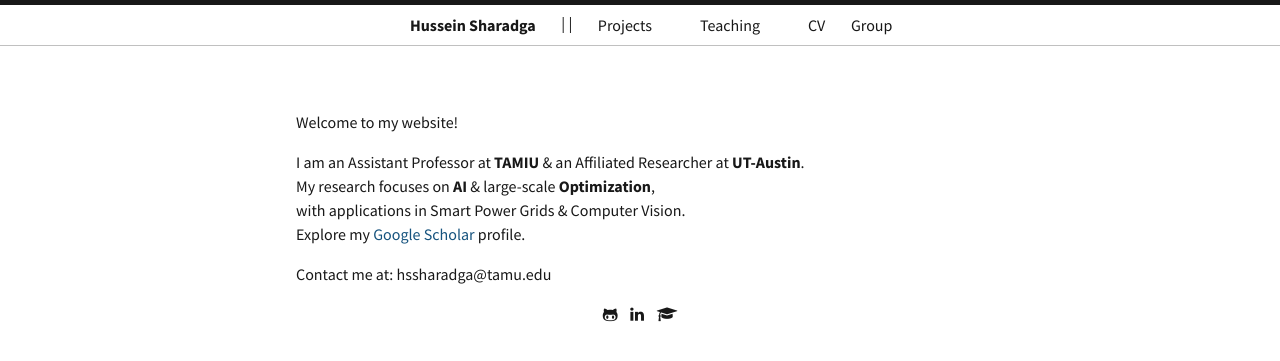
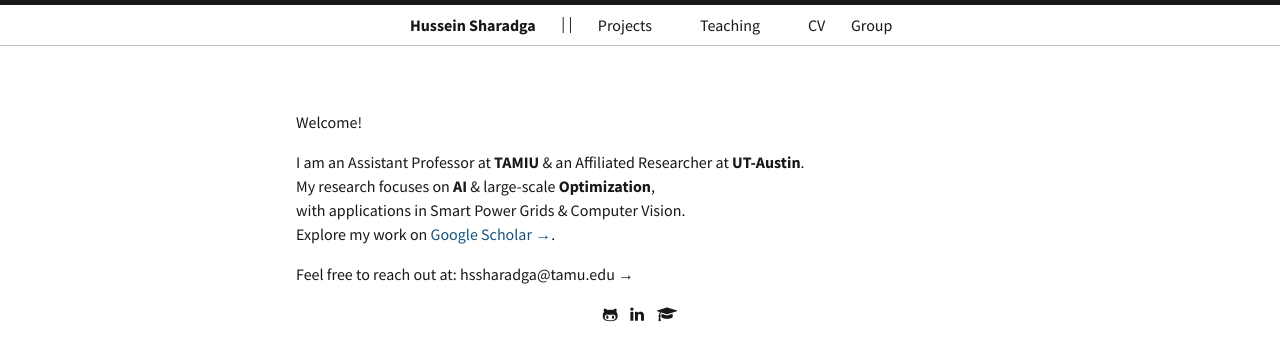
Before and after one commit to hssharadga/hssharadga.github.io, a Jekyll site: the page built from index.html, in a window 1280 px wide. Shown: the top 361 px of the page. Built offline with Jekyll 4.4.1, drawn with Linux system fonts in a browser that asks for light colours.

Commit message:
Update index.html

```diff
--- a/index.html
+++ b/index.html
@@ -13,7 +13,7 @@
 <!--   <img src="/assets/Pic Hussein.jpg" alt="Hussein's Photo" height="120" align="right" style="border-radius: 50%; border: 2px solid #ddd;"> -->
 
    <p style="text-align: left;">
-  Welcome to my website! <br>
+  Welcome! <br>
    </p>
 
  <p style="text-align: left;">
@@ -21,7 +21,7 @@
 My research focuses on <b>AI</b> & large-scale <b>Optimization</b>,  <br>
 with applications in Smart Power Grids & Computer Vision. <br>
 
-Explore my <a href="https://scholar.google.com/citations?user=F3R-63QAAAAJ&hl=en&oi=ao" target="_blank">Google Scholar</a> profile.
+Explore my work on <a href="https://scholar.google.com/citations?user=F3R-63QAAAAJ&hl=en&oi=ao" target="_blank">Google Scholar →</a>.
   </p>
 </div>
 
@@ -32,7 +32,7 @@
 
 
 <p style="text-align: left;">
-    Contact me at: hssharadga@tamu.edu
+    Feel free to reach out at: hssharadga@tamu.edu →
 </p>
 
 <!-- <img src="/assets/austin.jpg" alt="UT Austin Logo" height="155" align="right">   -->
```
